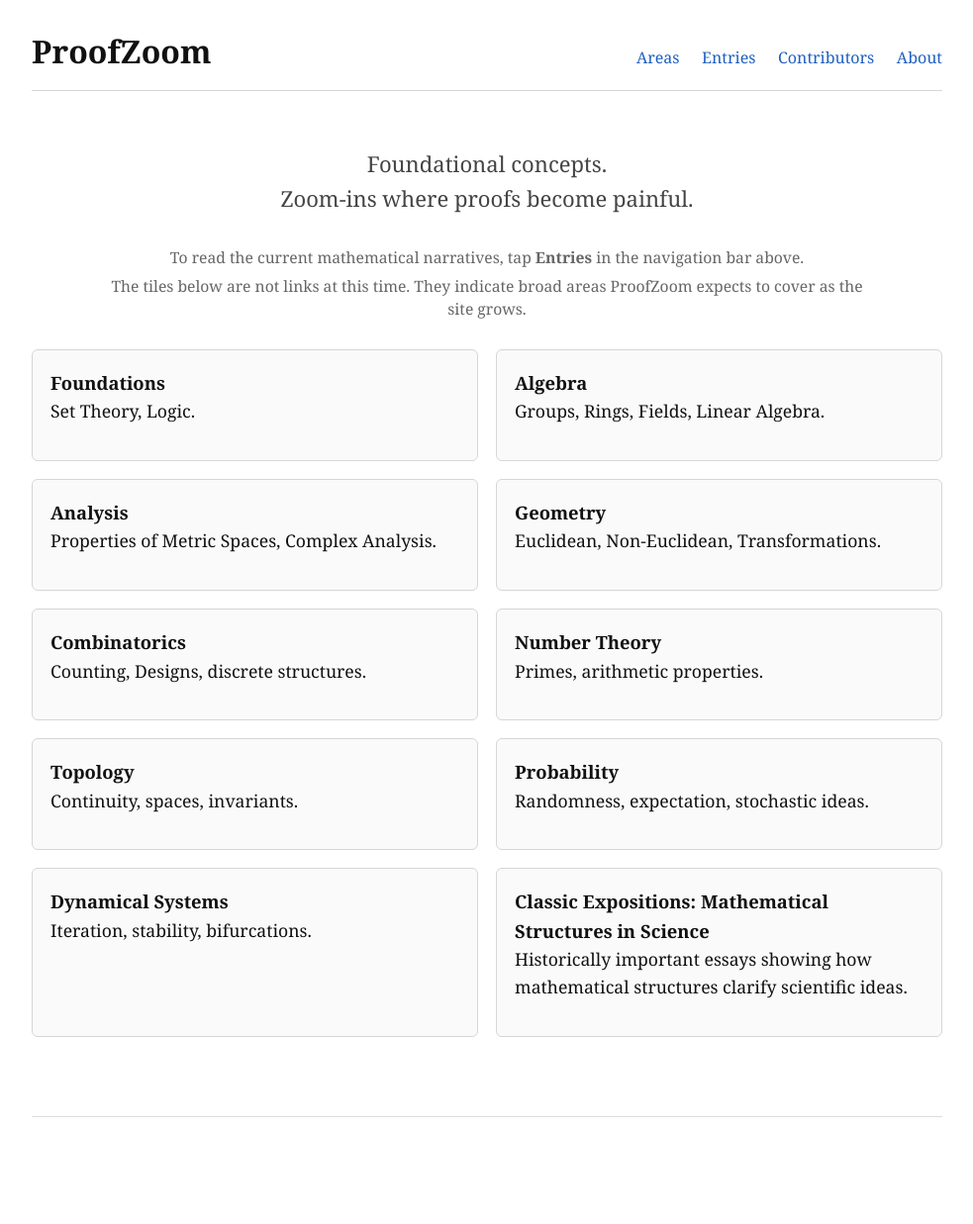
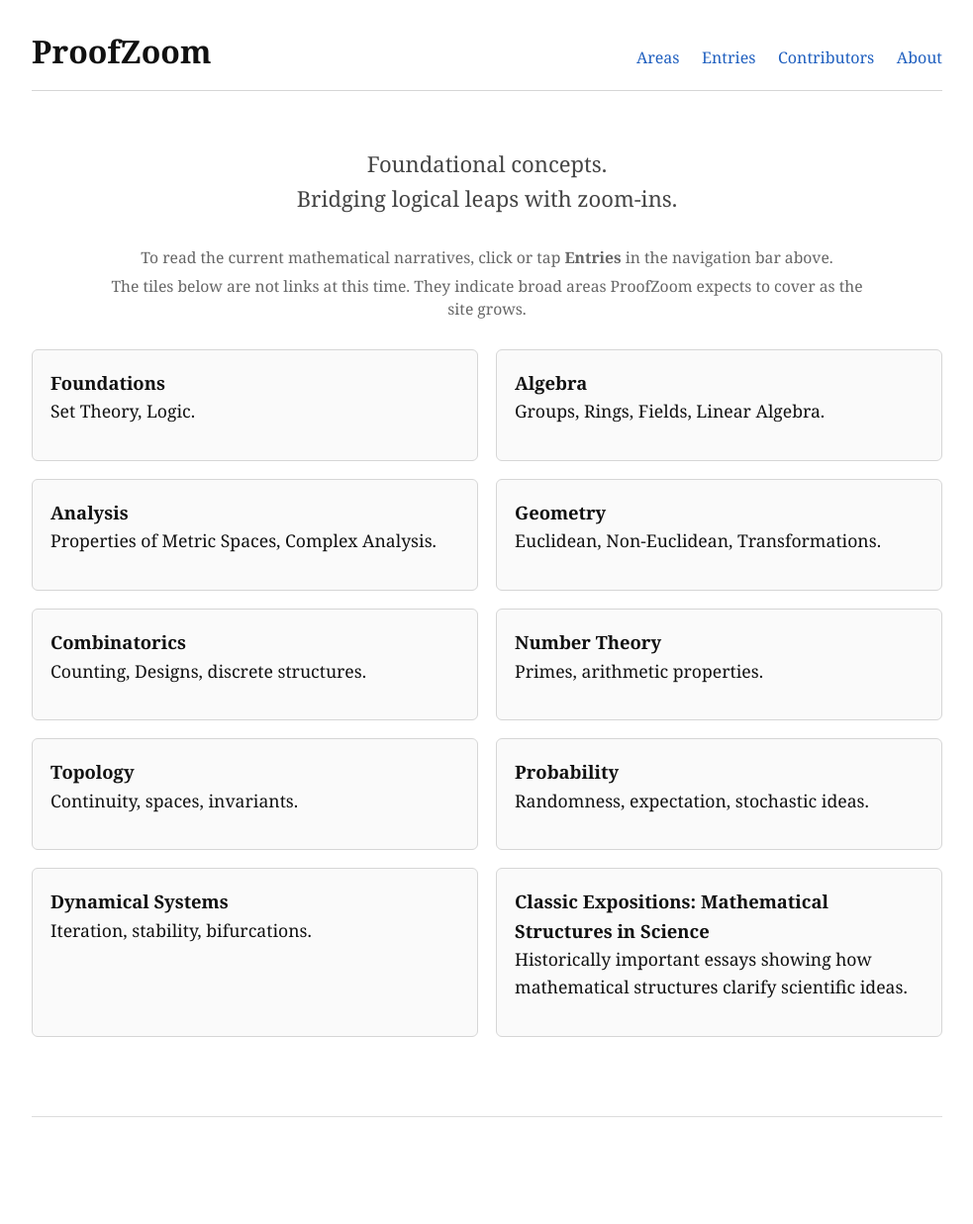
Before and after one commit to Dinside01/proofzoom, a Jekyll site: the page built from index.html, in a window 1280 px wide. Shown: the whole page at 99% size, without its empty margins (148-1131 px from the left). Built offline with Jekyll 4.4.1, drawn with Linux system fonts in a browser that asks for light colours.

```diff
--- a/_layouts/entry.html
+++ b/_layouts/entry.html
@@ -60,7 +60,7 @@
 <br>
 
 <div style="text-align: center; font-family: sans-serif; font-size: 14px; color: #555555;">
-   ProofZoom &middot; Foundational concepts. Zoom-ins where proofs become painful.
+   ProofZoom &middot; Foundational concepts. Bridging logical leaps with zoom-ins.
 </div>
 </footer>
 
--- a/index.html
+++ b/index.html
@@ -7,14 +7,13 @@
 
 <p class="site-slogan">
 Foundational concepts.<br>
-Zoom-ins where proofs become painful.
+Bridging logical leaps with zoom-ins.
 </p>
 
 <div class="home-note">
   <p>
-    To read the current mathematical narratives, tap <strong>Entries</strong> in the navigation bar above.
+    To read the current mathematical narratives, click or tap <strong>Entries</strong> in the navigation bar above.
   </p>
-
   <p>
     The tiles below are not links at this time. They indicate broad areas ProofZoom expects to cover as the site grows.
   </p>
```
Also changed, not shown: 8 other files.
